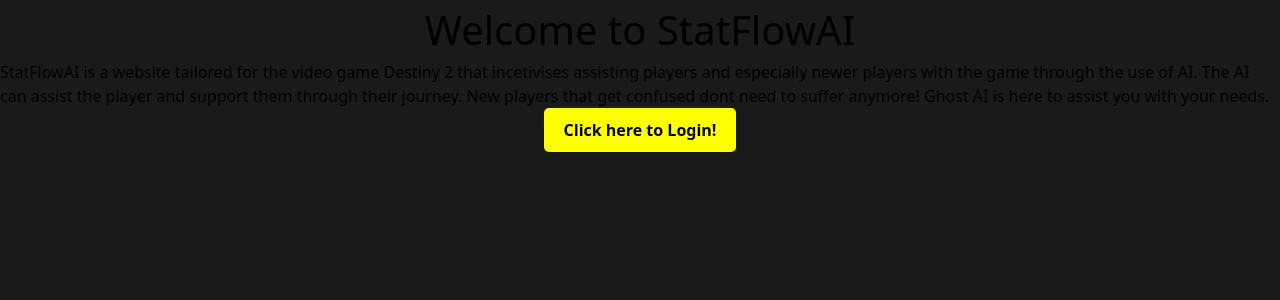
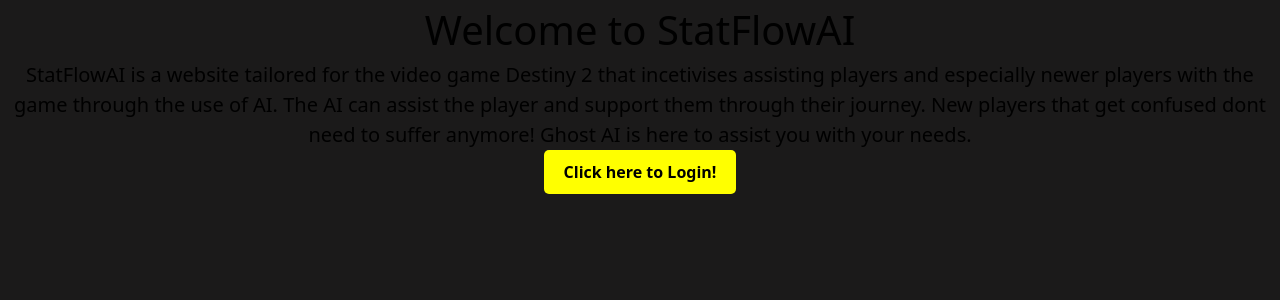
Before and after one commit to AntonKorzhan3/StatFlowAI, a Next.js app in the folder project/: page / in a window 1280 px wide. Shown: the top 300 px of the page. Built offline with nearby package versions, Linux system fonts and the light colour scheme; what @apideck/components would draw is missing.

Commit message:
added styling for info text

```diff
--- a/project/src/pages/index.tsx
+++ b/project/src/pages/index.tsx
@@ -11,7 +11,7 @@ const RedirectButton: React.FC = () => {
       <h1 className="welcomeTitle flex justify-center items-center">
         Welcome to StatFlowAI
       </h1>
-      <p>
+      <p className="infoText">
         StatFlowAI is a website tailored for the video game Destiny 2 that
         incetivises assisting players and especially newer players with the game
         through the use of AI. The AI can assist the player and support them
--- a/project/src/styles/globals.css
+++ b/project/src/styles/globals.css
@@ -121,3 +121,8 @@ body {
 .statBoxText {
   text-align: center;
 }
+
+.infoText {
+  text-align: center;
+  font-size: 20px;
+}
```
